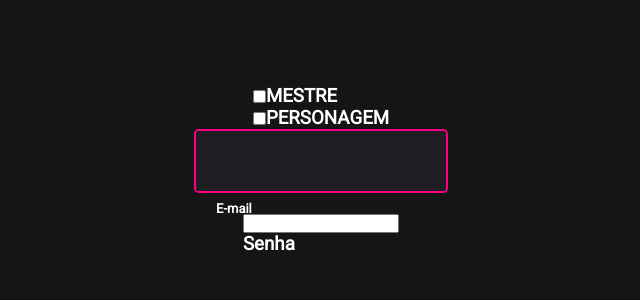
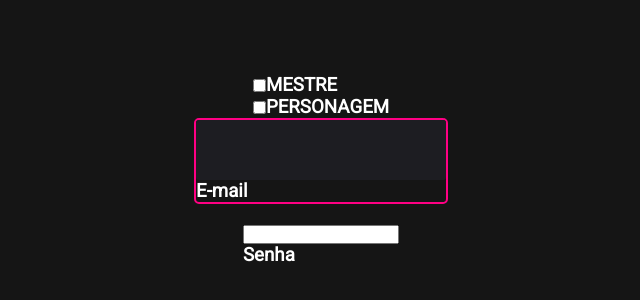
Before and after one commit to Amad3rus/PersoSheet, a website built with webpack: page public/index.html in a window 1280 px wide. Shown: the part 230-530 px from the top of the page, without its empty margins (319-959 px from the left). Built offline with nearby package versions, Linux system fonts and the light colour scheme.

Commit message:
update create-acc.css

```diff
--- a/public/css/create-acc.css
+++ b/public/css/create-acc.css
@@ -33,11 +33,7 @@
 }
 
 .create-area .email-box h3 {
-  position: absolute;
-  color: #fff;
-  padding-left: 20px;
-  padding-top: 10px;
-  font-size: 13px;
+
 }
 
 .create-area .email-box input {
```
